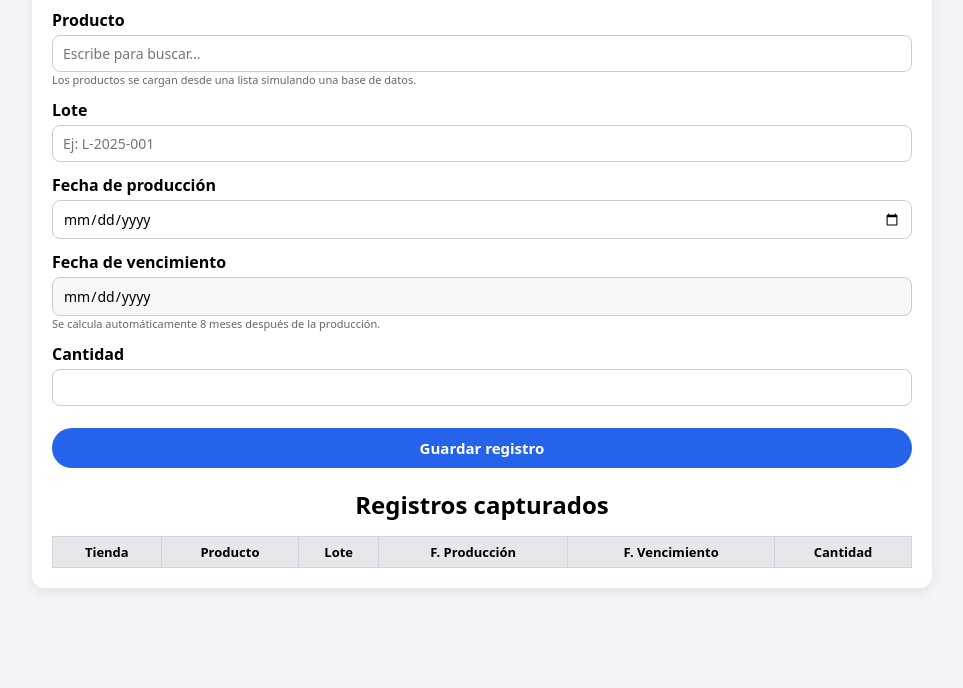
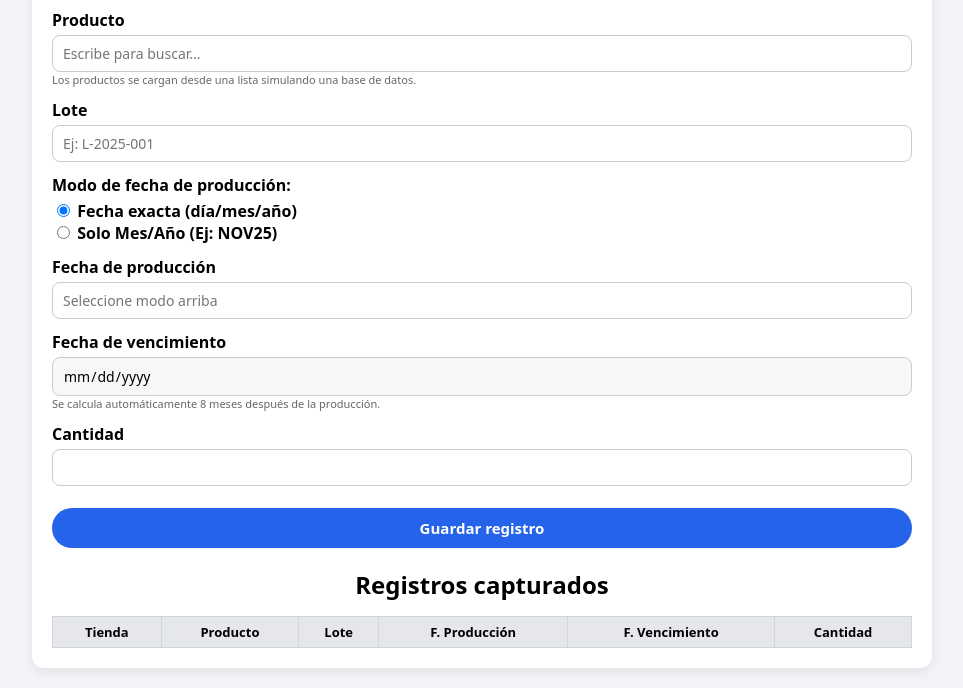
Before and after one commit to JL917-P/datos-logistica, a plain HTML site: page index.html in a window 1280 px wide. Shown: the part 185-873 px from the top of the page, without its empty margins (158-1121 px from the left). Before the commit the page ends 800 px from the top, so only its background shows below. Drawn offline with Linux system fonts and the light colour scheme.

Commit message:
Add radio buttons for production date mode selection

```diff
--- a/index.html
+++ b/index.html
@@ -34,12 +34,25 @@
         <label for="lote">Lote</label>
         <input type="text" id="lote" name="lote" placeholder="Ej: L-2025-001" required>
       </div>
+      <!-- Selector de modo -->
+<div class="campo">
+  <label>Modo de fecha de producción:</label>
 
-      <!-- 4. Fecha de producción -->
-      <div class="campo">
-        <label for="fechaProduccion">Fecha de producción</label>
-        <input type="date" id="fechaProduccion" name="fechaProduccion" required>
-      </div>
+  <div>
+    <input type="radio" id="modoExacto" name="modoFecha" value="exacto" checked>
+    <label for="modoExacto">Fecha exacta (día/mes/año)</label>
+  </div>
+
+  <div>
+    <input type="radio" id="modoMesAnio" name="modoFecha" value="mesanio">
+    <label for="modoMesAnio">Solo Mes/Año (Ej: NOV25)</label>
+  </div>
+</div>
+
+<div class="campo">
+  <label for="fechaProduccion">Fecha de producción</label>
+  <input type="text" id="fechaProduccion" placeholder="Seleccione modo arriba" required>
+</div>
 
       <!-- 5. Fecha de vencimiento (8 meses después) -->
       <div class="campo">
```
